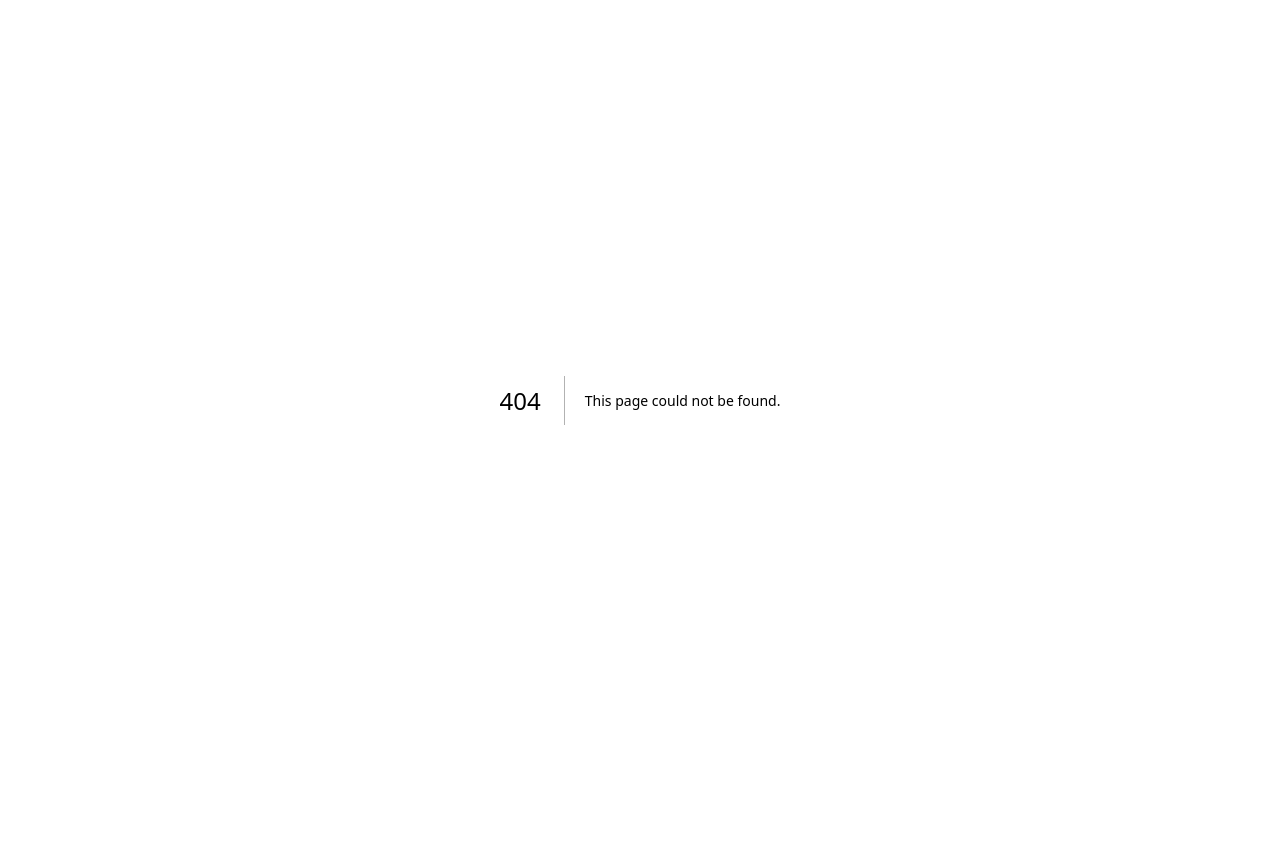
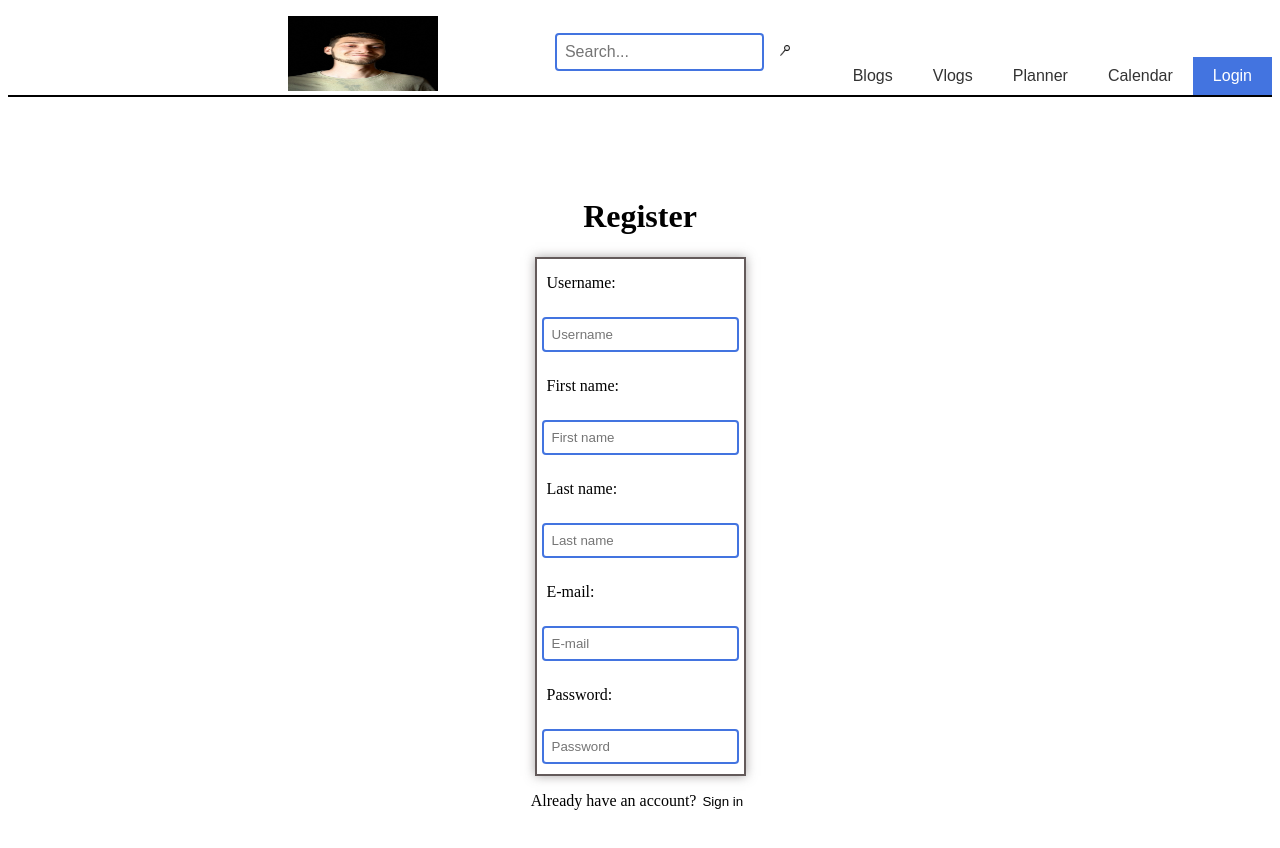
Before and after one commit to Mihailovkill/planApp, a Next.js app in the folder planner/: page /register in a window 1280 px wide. Before the commit this address had no page. Shown: the top 848 px of the page. Before the commit the page ends 800 px from the top, so only its background shows below. Built offline with nearby package versions, Linux system fonts and the light colour scheme.

Commit message:
Register form without function WIP

```diff
--- a/planner/package.json
+++ b/planner/package.json
@@ -14,6 +14,7 @@
     "@prisma/client": "^4.14.0",
     "@t3-oss/env-nextjs": "^0.3.1",
     "bcrypt": "^5.1.0",
+    "joi": "^17.9.2",
     "next": "^13.4.2",
     "next-auth": "^4.22.1",
     "react": "18.2.0",
--- /dev/null
+++ b/planner/src/pages/register.tsx
@@ -0,0 +1,58 @@
+import styles from "../styles/register.module.css";
+import Header from "./components/Header";
+import Link from "next/link";
+
+export default function Register() {
+  return (
+    <>
+      <Header />
+      <div className={styles.formContainer}>
+        <h1 className={styles.formTitle}>Register</h1>
+        <form className={styles.form}>
+          <span className={styles.span}>Username:</span>
+          <input
+            type="text"
+            maxLength={22}
+            placeholder="Username"
+            className={styles.inputField}
+          />
+          <span className={styles.span}>First name:</span>
+          <input
+            type="text"
+            maxLength={22}
+            placeholder="First name"
+            className={styles.inputField}
+          />
+          <span className={styles.span}>Last name:</span>
+          <input
+            type="text"
+            maxLength={22}
+            placeholder="Last name"
+            className={styles.inputField}
+          />
+          <span className={styles.span}>E-mail:</span>
+          <input
+            type="email"
+            maxLength={50}
+            placeholder="E-mail"
+            className={styles.inputField}
+          />
+          <span className={styles.span}>Password:</span>
+          <input
+            type="password"
+            maxLength={22}
+            placeholder="Password"
+            minLength={8}
+            className={styles.inputField}
+          />
+        </form>
+        <div className={styles.alreadyHasAcc}>
+          <p className={styles.hasAccText}>
+            Already have an account?
+            <button className={styles.signInButton}>Sign in</button>
+          </p>
+        </div>
+      </div>
+    </>
+  );
+}
--- a/planner/src/styles/Buttons/LoginButton.module.css
+++ b/planner/src/styles/Buttons/LoginButton.module.css
@@ -8,6 +8,6 @@
 }
 
 .LoginButton:hover {
-  background-color: #27871e; /* Primary Color */
+  background-color: #39c2c9; /* Primary Color */
   color: #333333; /* Text Color */
 }
--- /dev/null
+++ b/planner/src/styles/register.module.css
@@ -0,0 +1,39 @@
+.formContainer {
+  padding: 5rem 0;
+  flex: 1;
+  display: flex;
+  flex-direction: column;
+  justify-content: center;
+  align-items: center;
+}
+
+.form {
+  display: flex;
+  flex-direction: column;
+  border: 2px solid #635a5a;
+  box-shadow: 0 0 10px rgba(82, 77, 77, 0.5);
+}
+
+.span {
+  margin: 10px 5px;
+  padding: 5px;
+}
+
+.inputField {
+  margin: 10px 5px;
+  border: 2px solid #4374e0; /* Primary Color */
+  padding: 5px;
+  border-radius: 4px;
+  padding: 8px;
+  color: #333333; /* Text Color */
+}
+
+.inputField:focus {
+  outline: none;
+  border-color: #39c2c9; /* Secondary Color */
+}
+
+.signInButton {
+  border: none;
+  background: none;
+}
```
Also changed, not shown: planner/src/pages/api/auth/register.ts (added), 1 other file (tests, documents, lock files or other folders).
